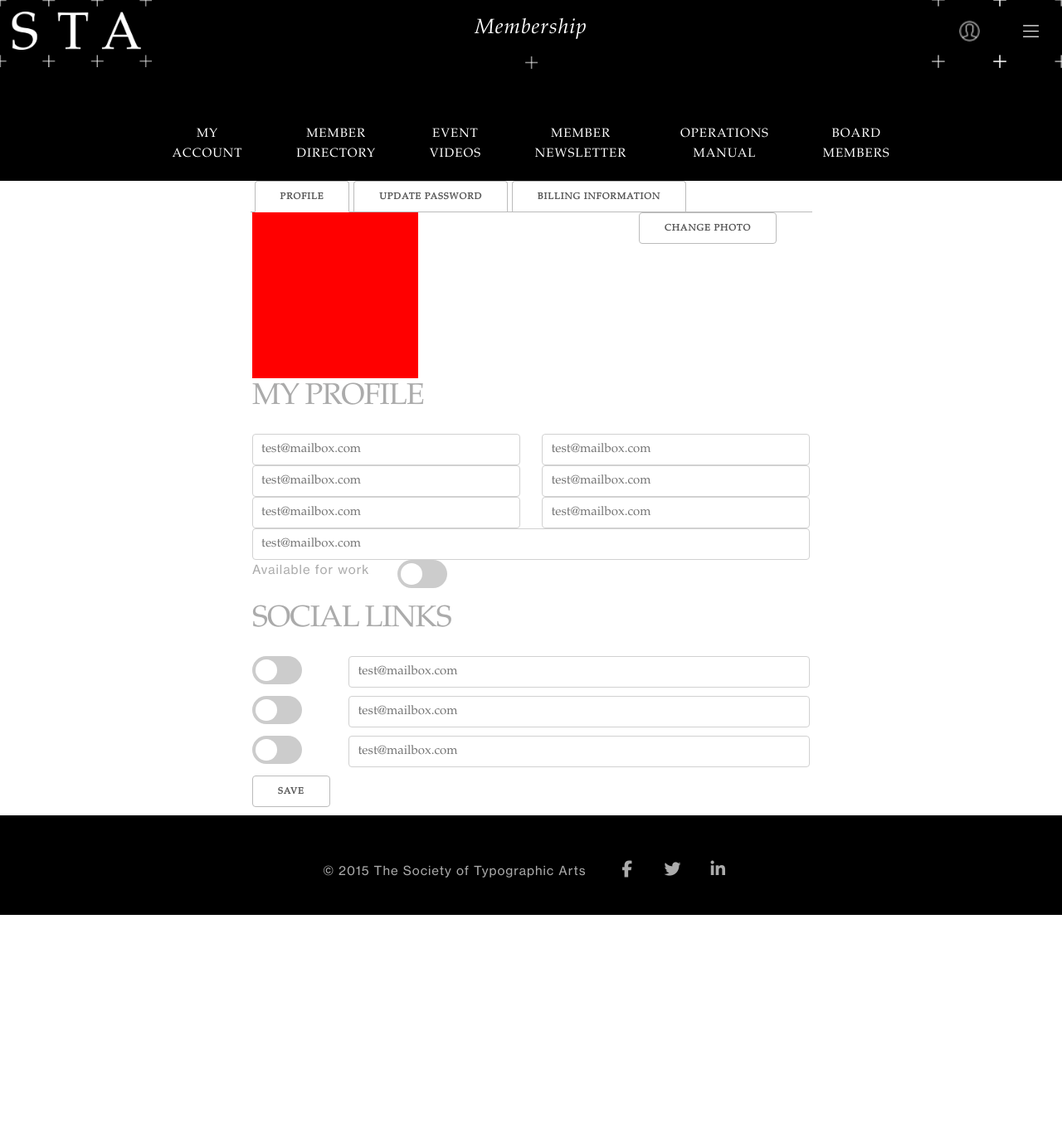
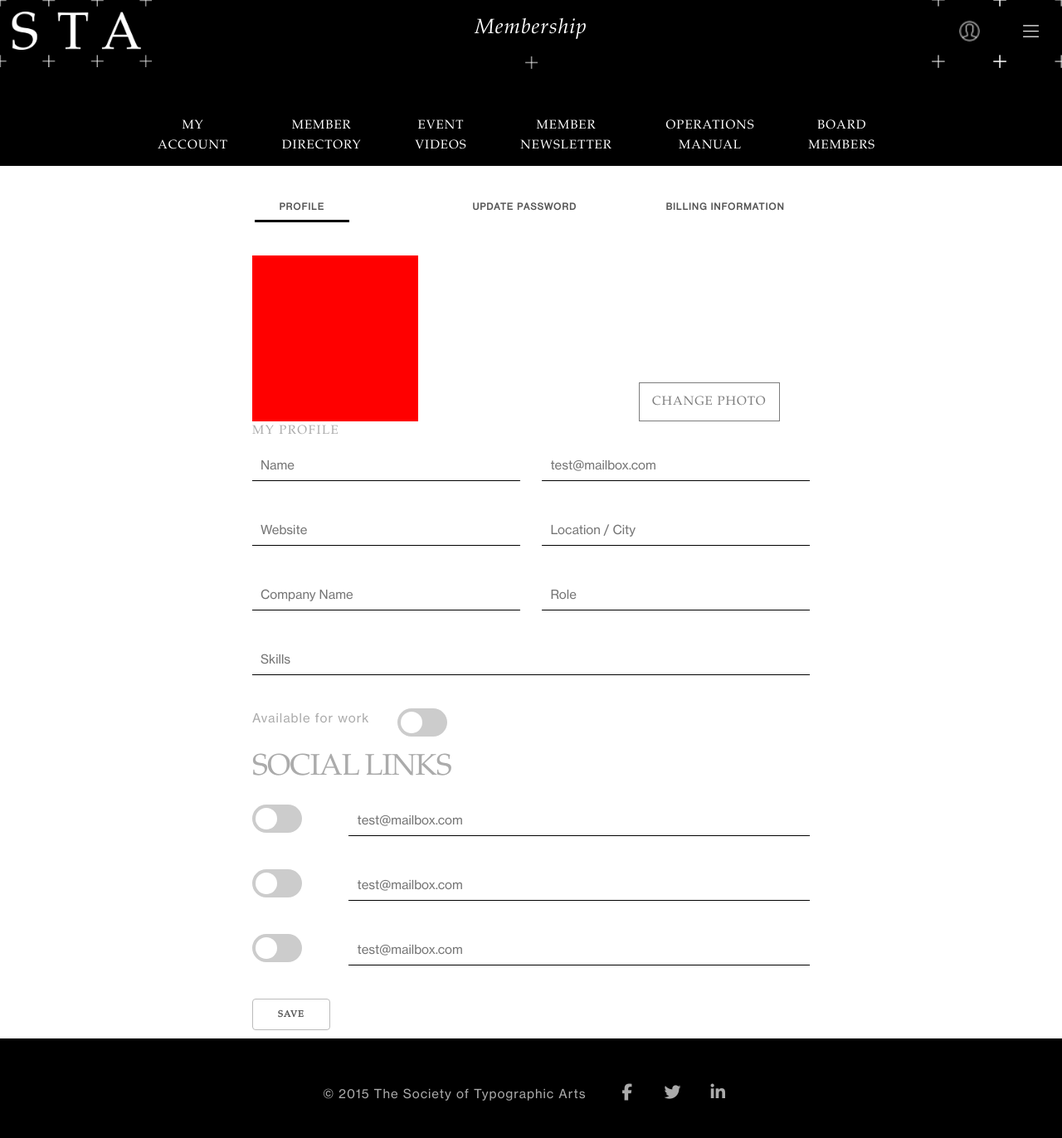
Before and after one commit to headphonesjones/STA-Chicago, a PHP site: page /my-account.php in a window 1280 px wide. Shown: the whole page at 83% size. Before the commit the page ends 1103 px from the top, so only its background shows below. Run offline with PHP 8.4, Linux system fonts and the light colour scheme; some libraries are stand-ins or nearby versions.

Commit message:
Cleaned up membership page and added login page

```diff
--- a/components/nav.php
+++ b/components/nav.php
@@ -6,7 +6,7 @@
         <span class="currentPage"><?php echo $title; ?></span>
     </div>
     <div class="navPlus"></div>
-    <a href="#">
+    <a href="login.php">
         <div class="navMembership fourCorners"></div>
     </a>
     <div class="navBars fourCorners"></div>
@@ -17,7 +17,7 @@
         <a href="about.php"><li>Learn More</li></a>
         <a href="events.php"><li>Come to an event</li></a>
         <a href="http://100.sta-chicago.org/" target="_blank"><li>Submit your work</li></a>
-        <a href="member_login.php"><li>Sign in to your account</li></a>
+        <a href="login.php"><li>Sign in to your account</li></a>
         <a href="join.php"><li>Get involved</li></a>
     </ul>
 </nav>
--- a/my-account.php
+++ b/my-account.php
@@ -6,24 +6,34 @@
 </head>
 <body>
 <?php $title = "Membership"; include("components/nav.php");?>
-<div class="blackBackground">
+<div class="blackBackground membershipNavContainer">
     <?php include("components/membership/membership-nav.php");?>
 </div>
 <div class="whiteBackground">
     <div class="container">
         <div class="row">
-            <div class="twelve columns">
             <ul class="tab-nav">
+                <div class="four columns">
                     <li>
                         <a class="button active" href="#profile">Profile</a>
                     </li>
+                </div>
+                <div class="four columns">
                     <li>
                         <a class="button" href="#updatepassword">Update Password</a>
                     </li>
+                </div>
+                <div class="four columns">
                     <li>
                         <a class="button" href="#billinginformation">Billing Information</a>
                     </li>
+                </div>
             </ul>
+        </div>
+    </div>
+    <div class="container">
+        <div class="row">
+            <div class="twelve columns">
                 <div class="tab-content">
                   <div class="tab-pane active" id="profile">
                     <div class="container">
@@ -32,41 +42,41 @@
                                 <div class="memberPhoto"></div>
                             </div>
                             <div class="four columns">
-                                <a class="button" href="#">Change Photo</a>
+                                <a class="secondaryButton changePhotoButton" href="#">Change Photo</a>
                             </div>
                         </div>
                         <div class="row">
                             <div class="twelve columns">
-                                <h3>MY PROFILE</h3>
+                                <p class="smallTitle">My Profile</p>
                             </div>
                         </div>
                         <div class="row">
                             <div class="six columns">
-                                <input class="u-full-width" type="email" placeholder="test@mailbox.com" id="exampleEmailInput">
+                                <input class="u-full-width memberInputs" type="text" placeholder="Name" id="memberNameInput">
                             </div>
                             <div class="six columns">
-                                <input class="u-full-width" type="email" placeholder="test@mailbox.com" id="exampleEmailInput">
+                                <input class="u-full-width memberInputs" type="email" placeholder="test@mailbox.com" id="memberEmailInput">
                             </div>
                         </div>
                         <div class="row">
                             <div class="six columns">
-                                <input class="u-full-width" type="email" placeholder="test@mailbox.com" id="exampleEmailInput">
+                                <input class="u-full-width memberInputs" type="text" placeholder="Website" id="memberWebsiteInput">
                             </div>
                             <div class="six columns">
-                                <input class="u-full-width" type="email" placeholder="test@mailbox.com" id="exampleEmailInput">
+                                <input class="u-full-width memberInputs" type="text" placeholder="Location / City" id="memberLocationInput">
                             </div>
                         </div>
                         <div class="row">
                             <div class="six columns">
-                                <input class="u-full-width" type="email" placeholder="test@mailbox.com" id="exampleEmailInput">
+                                <input class="u-full-width memberInputs" type="text" placeholder="Company Name" id="memberCompanyInput">
                             </div>
                             <div class="six columns">
-                                <input class="u-full-width" type="email" placeholder="test@mailbox.com" id="exampleEmailInput">
+                                <input class="u-full-width memberInputs" type="text" placeholder="Role" id="memberRoleInput">
                             </div>
                         </div>
                         <div class="row">
                             <div class="twelve columns">
-                                <input class="u-full-width" type="email" placeholder="test@mailbox.com" id="exampleEmailInput">
+                                <input class="u-full-width memberInputs" type="text" placeholder="Skills" id="memberSkillsInput">
                             </div>
                         </div>
                         <div class="row">
@@ -93,7 +103,7 @@
                                 </label>
                             </div>
                             <div class="ten columns">
-                                <input class="u-full-width" type="email" placeholder="test@mailbox.com" id="exampleEmailInput">
+                                <input class="u-full-width memberInputs" type="email" placeholder="test@mailbox.com" id="exampleEmailInput">
                             </div>
                         </div>
                         <div class="row">
@@ -104,7 +114,7 @@
                                 </label>
                             </div>
                             <div class="ten columns">
-                                <input class="u-full-width" type="email" placeholder="test@mailbox.com" id="exampleEmailInput">
+                                <input class="u-full-width memberInputs" type="email" placeholder="test@mailbox.com" id="exampleEmailInput">
                             </div>
                         </div>
                         <div class="row">
@@ -115,7 +125,7 @@
                                 </label>
                             </div>
                             <div class="ten columns">
-                                <input class="u-full-width" type="email" placeholder="test@mailbox.com" id="exampleEmailInput">
+                                <input class="u-full-width memberInputs" type="email" placeholder="test@mailbox.com" id="exampleEmailInput">
                             </div>
                         </div>
                         <div class="row">
--- a/src/styles/base/_global.scss
+++ b/src/styles/base/_global.scss
@@ -82,3 +82,37 @@ hr{
   width: 100%;
   margin-bottom: 100px;
 }
+
+.mainInput{
+  border-radius: 0 !important;
+  display: inline-block;
+  margin-bottom: 20px;
+}
+
+
+.primaryButton, input[type="submit"]{
+  border-radius: 0 !important;
+  border: 1px solid $white;
+  color: $white;
+  text-transform: uppercase;
+  transition: all .3s ease;
+
+  &:hover{
+    color: $accent;
+    border: 1px solid $accent;
+  }
+}
+
+.secondaryButton{
+  border-radius: 0 !important;
+  border: 1px solid $midGray;
+  color: $midGray !important;
+  text-transform: uppercase;
+  transition: all .3s ease;
+  padding: 15px;
+
+  &:hover{
+    color: $black !important;
+    border: 1px solid $black;
+  }
+}
--- a/src/styles/components/_membership-nav.scss
+++ b/src/styles/components/_membership-nav.scss
@@ -1,6 +1,8 @@
 .membershipNav {
   text-align:center;
   padding-top:150px;
+  position: absolute;
+  top: -10px;
 }
 
 .membershipNav ul {
@@ -18,4 +20,21 @@
 
 .membershipNav ul li a {
   display:block;
+  color: $white;
+  border-bottom: 10px solid transparent;
+  transition: all .3s ease;
+
+  &:hover{
+    color: $accent;
+    border-bottom: 20px solid $black;
+  }
+
+  &.active{
+    color: $accent;
+    border-bottom: 20px solid $black;
+  }
 }
+
+.membershipNavContainer{
+  height: 200px;
+}
--- a/src/styles/layouts/_my-account.scss
+++ b/src/styles/layouts/_my-account.scss
@@ -4,7 +4,6 @@
 
 ul.tab-nav {
   list-style: none;
-  border-bottom: 1px solid #bbb;
   padding-left: 5px;
   width:70%;
   margin:auto;
@@ -18,11 +17,18 @@ ul.tab-nav li a.button {
   border-bottom-left-radius: 0;
   border-bottom-right-radius: 0;
   margin-bottom: -1px;
-  border-bottom: none;
+  border-left: 0 !important;
+  border-right: 0 !important;
+  border-top: 0 !important;
+  border-bottom: 3px solid transparent;
+  margin-top: 30px;
+  margin-bottom: 40px;
+  font-family: $font;
 }
 
 ul.tab-nav li a.active.button {
-  border-bottom: 1px solid #fff;
+  border-bottom: 3px solid $black;
+
 }
 
 .tab-content {
@@ -47,6 +53,20 @@ ul.tab-nav li a.active.button {
   width:200px;
   height:200px;
   background:red;
+}
+
+.changePhotoButton{
+  position: relative;
+  top: 165px;
+}
+
+.memberInputs{
+  border-radius: 0 !important;
+  border: 0 !important;
+  border-bottom: 1px solid $black !important;
+  display: block;
+  margin-bottom: 40px;
+  font-family: $font;
 }
 
 /* The switch - the box around the slider */
@@ -107,3 +127,22 @@ input:checked + .slider:before {
 .slider.round:before {
   border-radius: 50%;
 }
+
+
+/* LOGIN PAGE */
+
+.loginContainer{
+  padding-top: 150px;
+}
+
+#rememberMeLabel{
+  display: inline;
+  position: relative;
+  top: -2px;
+}
+
+#loginButton{
+  display: inline-block;
+  margin-top: 20px;
+  margin-bottom: 150px;
+}
--- a/src/styles/screen.scss
+++ b/src/styles/screen.scss
@@ -1,7 +1,7 @@
 @import "susy";
 @import 'base/normalize';
+@import 'base/variables';
 @import 'base/global';
-@import 'base/variables';
 @import "base/typography";
 
 // Import Components
```
Also changed, not shown: login.php (added, +44 -0 lines), dist/styles/screen.css, dist/styles/screen.min.css. Lines whose indentation alone changed are shown as unchanged.
